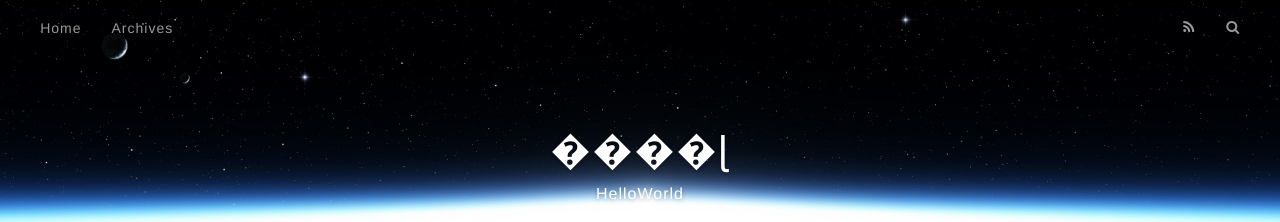
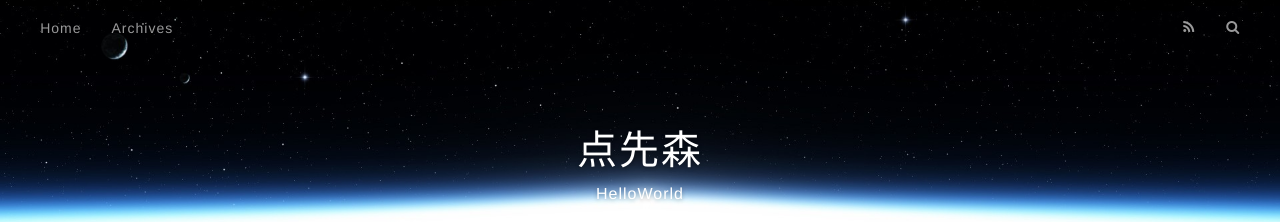
Before and after one commit to chebidan/chebidan.github.io, a plain HTML site: page index.html in a window 1280 px wide. Shown: the top 222 px of the page. Drawn offline with nearby package versions, Linux system fonts and the light colour scheme.

Commit message:
Site updated: 2015-08-19 18:18:23

```diff
--- a/index.html
+++ b/index.html
@@ -3,19 +3,19 @@
 <head>
   <meta charset="utf-8">
 
-  <title>����ɭ</title>
+  <title>点先森</title>
   <meta name="viewport" content="width=device-width, initial-scale=1, maximum-scale=1">
   <meta name="description" content="buyaoluan">
 <meta property="og:type" content="website">
-<meta property="og:title" content="����ɭ">
+<meta property="og:title" content="点先森">
 <meta property="og:url" content="http://www.buyaoluan.com/index.html">
-<meta property="og:site_name" content="����ɭ">
+<meta property="og:site_name" content="点先森">
 <meta property="og:description" content="buyaoluan">
 <meta name="twitter:card" content="summary">
-<meta name="twitter:title" content="����ɭ">
+<meta name="twitter:title" content="点先森">
 <meta name="twitter:description" content="buyaoluan">
 
-    <link rel="alternative" href="/atom.xml" title="����ɭ" type="application/atom+xml">
+    <link rel="alternative" href="/atom.xml" title="点先森" type="application/atom+xml">
 
 
     <link rel="icon" href="/favicon.png">
@@ -33,7 +33,7 @@
   <div id="header-outer" class="outer">
     <div id="header-title" class="inner">
       <h1 id="logo-wrap">
-        <a href="/" id="logo">����ɭ</a>
+        <a href="/" id="logo">点先森</a>
       </h1>
 
         <h2 id="subtitle-wrap">
@@ -100,7 +100,7 @@
 
     </div>
     <footer class="article-footer">
-      <a data-url="http://www.buyaoluan.com/2015/08/19/hello-world/" data-id="cidimjhbc00000kh5lrw3ensi" class="article-share-link">Share</a>
+      <a data-url="http://www.buyaoluan.com/2015/08/19/hello-world/" data-id="cidimm359000024h5w8mje8wc" class="article-share-link">Share</a>
 
 
     </footer>
```
Also changed, not shown: 2015/08/19/hello-world/index.html (+5 -5 lines), archives/2015/08/index.html (+6 -6 lines), archives/2015/index.html (+6 -6 lines), archives/index.html (+6 -6 lines).
